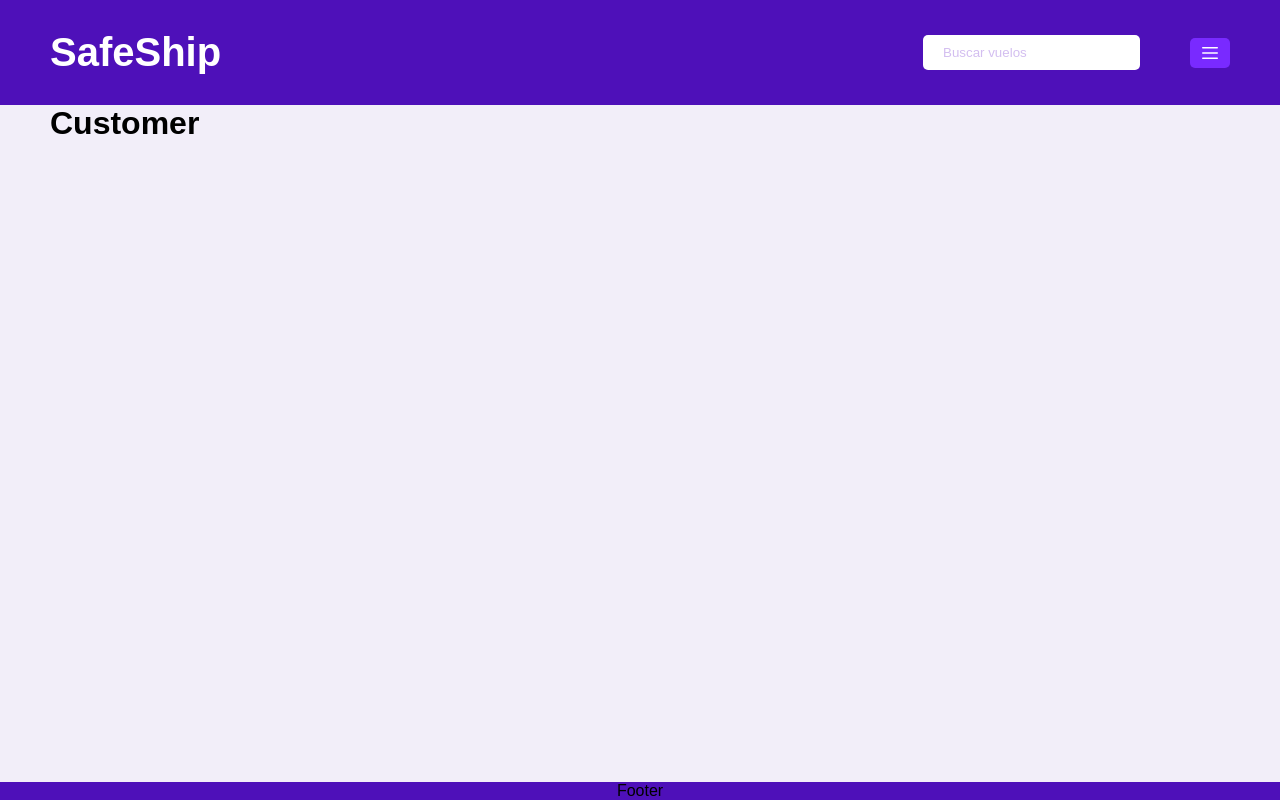
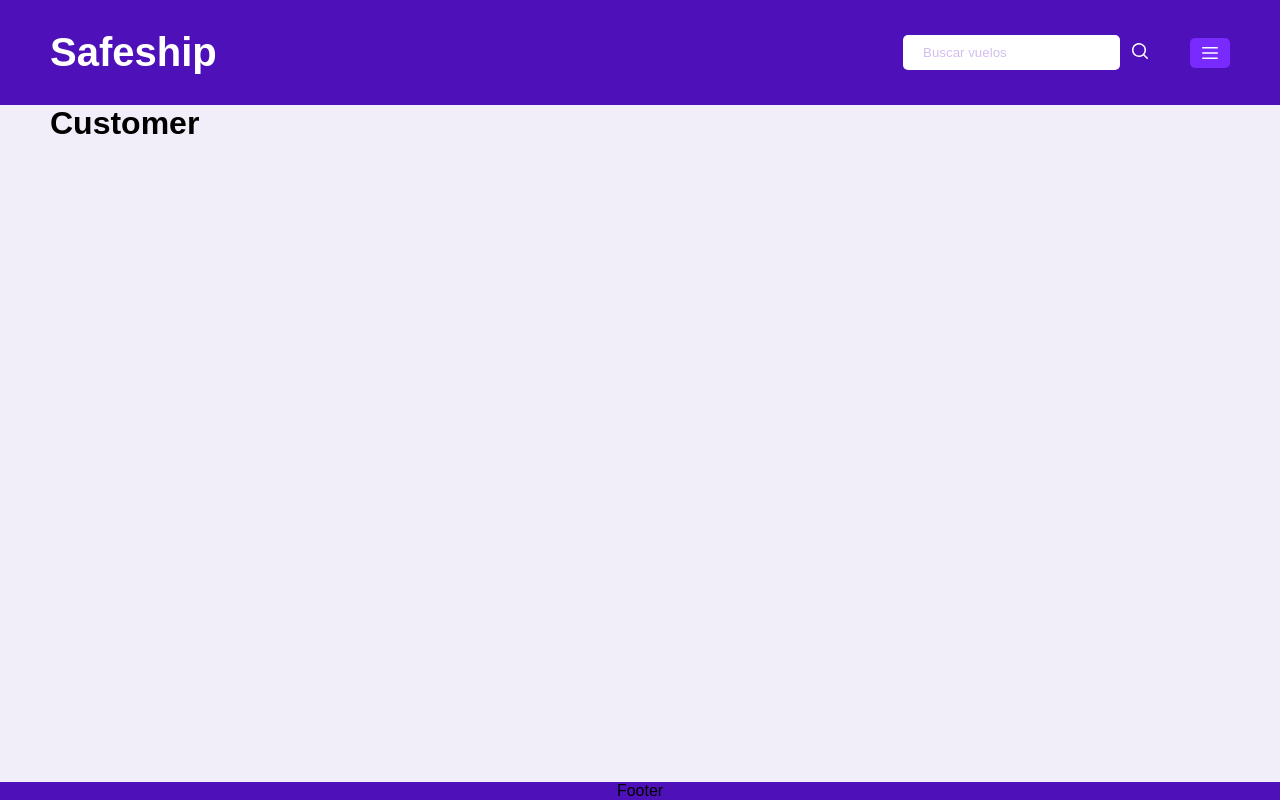
Before and after one commit to Jonnathan23/frontend-agencia-viajes, a React (Vite) app: page / in a window 1280 px wide. Built offline with nearby package versions, Linux system fonts and the light colour scheme.

Commit message:
recuperar la lupa y cambio de nombre en el header

```diff
--- a/src/components/headers/CustomerHeader.tsx
+++ b/src/components/headers/CustomerHeader.tsx
@@ -7,7 +7,7 @@ export default function CustomerHeader() {
         <header className="app-travels--header">
             <div className="app-travels--header--container--logo">
                 <Link className="app-travels--header--logo" to="/">
-                    <h1>SafeShip</h1>
+                    <h1>Safeship</h1>
                 </Link>
             </div>
             <nav className="app-travels--header--nav">
--- a/src/index.css
+++ b/src/index.css
@@ -695,5 +695,6 @@ body {
     width: 100%;
     height: 100%;
     max-width: 2rem;
+    min-width: 2rem;
     color: var(--white);
 }
```
